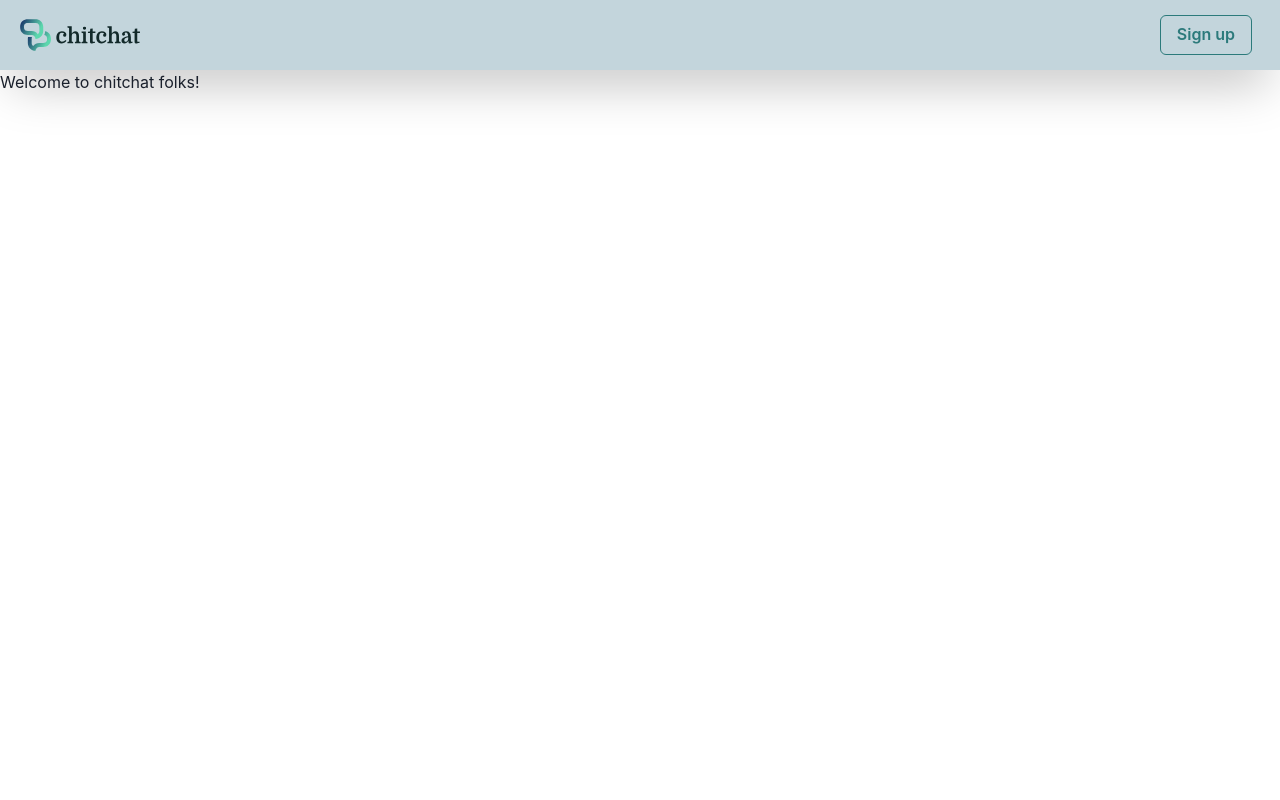
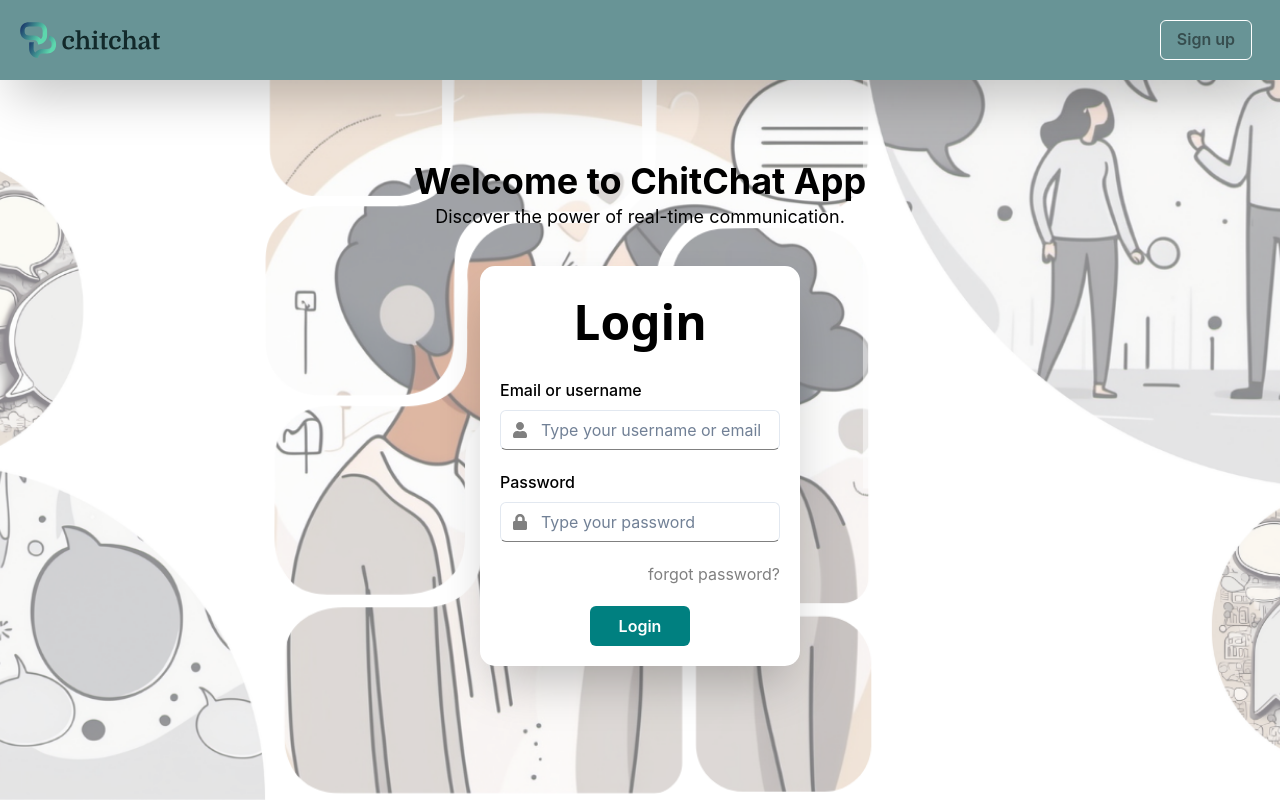
Before and after one commit to mohammedShafaz/chitchat-frontend, a React (Vite) app: page / in a window 1280 px wide. Built offline with nearby package versions, Linux system fonts and the light colour scheme.

Commit message:
login form ui implemented

```diff
--- a/package.json
+++ b/package.json
@@ -13,9 +13,11 @@
     "@chakra-ui/react": "^2.8.2",
     "@emotion/react": "^11.13.0",
     "@emotion/styled": "^11.13.0",
+    "@fortawesome/react-fontawesome": "^0.2.2",
     "framer-motion": "^11.3.28",
     "react": "^18.3.1",
     "react-dom": "^18.3.1",
+    "react-icons": "^5.3.0",
     "react-router-dom": "^6.26.0"
   },
   "devDependencies": {
--- /dev/null
+++ b/src/components/LoginForm.tsx
@@ -0,0 +1,74 @@
+import {
+  Text,
+  Box,
+  Button,
+  Input,
+  Flex,
+  FormControl,
+  FormLabel,
+  Link,
+  InputGroup,
+  InputLeftElement,
+} from "@chakra-ui/react";
+import { FaLock, FaUser } from "react-icons/fa";
+
+function LoginForm() {
+  return (
+    <>
+      <Flex justifyContent="center">
+        <Box
+          color="black"
+          bgColor="white"
+          w="25%"
+          p={5}
+          borderRadius={15}
+          boxShadow="2xl"
+        >
+          <Text fontSize="5xl" fontFamily="system-ui" fontWeight="bolder">
+            {" "}
+            Login
+          </Text>
+          <FormControl mt={5}>
+            <FormLabel>Email or username</FormLabel>
+            <InputGroup>
+              <InputLeftElement pointerEvents="none">
+                <FaUser color="grey" />
+              </InputLeftElement>
+              <Input
+                borderBottom="1px solid grey"
+                mb={5}
+                type="text"
+                placeholder="Type your username or email"
+              />
+            </InputGroup>
+            <FormLabel>Password</FormLabel>
+            <InputGroup>
+              <InputLeftElement pointerEvents="none">
+                <FaLock color="grey" />
+              </InputLeftElement>
+              <Input
+                borderBottom="1px solid grey"
+                mb={5}
+                type="password"
+                placeholder="Type your password"
+              />
+            </InputGroup>
+
+            <Flex mb={5} justifyContent="right">
+              <Link color="grey" alignItems="start">
+                {" "}
+                forgot password?
+              </Link>
+              <br />
+            </Flex>
+            <Button color="white" bgColor="teal" w="100px">
+              Login
+            </Button>
+          </FormControl>
+        </Box>
+      </Flex>
+    </>
+  );
+}
+
+export default LoginForm;
--- a/src/components/Navbar.tsx
+++ b/src/components/Navbar.tsx
@@ -2,17 +2,17 @@ import { Box, Image, Button, Flex } from '@chakra-ui/react';
 import logo from '../assets/default-monochrome.svg';
 import { useNavigate } from 'react-router-dom';
 
-function Navbar() {
+function  Navbar() {
   const navigate=useNavigate();
   return (
-    <Box as="nav" w='100%' h='70px' p={5} bg='#c3d5dc' boxShadow='2xl' display='flex' justifyContent='space-between'>
+    <Box as="nav" w='100%' h='80px' p={5} bg='#689496' boxShadow='2xl' display='flex' justifyContent='space-between'>
       <Flex alignItems='center'>
         <a href="/" >
-          <Image src={logo} alt='logo' w='120px'/>
+          <Image src={logo} alt='logo' w='140px'/>
         </a>
       </Flex>
       <Flex alignItems='center'>
-        <Button colorScheme='teal' variant='outline' mr={2}  onClick={()=>navigate('/Register')}>
+        <Button colorScheme='blackAlpha' variant='outline' mr={2} borderColor='white' onClick={()=>navigate('/Register')}>
          Sign up
         </Button>
       </Flex>
--- a/src/pages/LandingPage.tsx
+++ b/src/pages/LandingPage.tsx
@@ -1,13 +1,33 @@
-import { Text } from "@chakra-ui/react";
+import {
+  Text,
+  Box,
+  Heading,
+
+} from "@chakra-ui/react";
 import Navbar from "../components/Navbar";
-
+import imageBg from "../assets/chitChat_bg.png";
+import LoginForm from "../components/LoginForm";
 function LandingPage() {
   return (
     <>
-      <Navbar />
-      <div>
-        <Text display="flex">Welcome to chitchat folks!</Text>
-      </div>
+      <Box
+        bgImage={imageBg}
+        bgRepeat="no-repeat"
+        bgSize="cover"
+        bgPosition="center"
+        minHeight="100vh"
+      >
+        <Navbar />
+        <Box textAlign="center" mt={20}>
+          <Heading as="h1" fontSize="4xl" fontWeight="bold" color="black">
+            Welcome to ChitChat App
+          </Heading>
+          <Text fontSize="lg" color="black" mb={9}>
+            Discover the power of real-time communication.
+          </Text>
+          <LoginForm/>
+        </Box>
+      </Box>
     </>
   );
 }
```
Also changed, not shown: src/assets/chitChat_bg.png (added), 1 other file (tests, documents, lock files or other folders).
